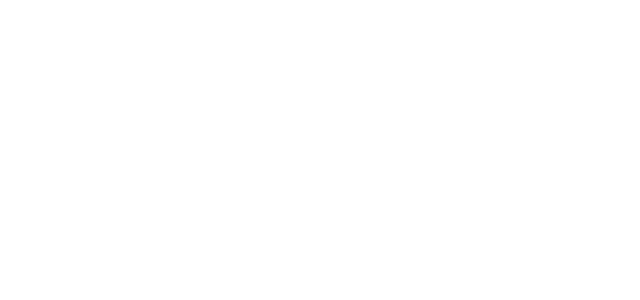
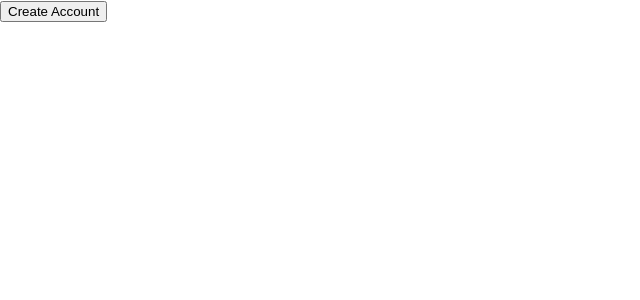
Before and after one commit to Tward9/Recipe_Finder, a React (Create React App) app in the folder Sub_to_Use/client/: page /login in a window 1280 px wide. Before the commit this address had no page. Shown: the top 300 px of the page, without its empty margins (0-640 px from the left). Built offline with nearby package versions, Linux system fonts and the light colour scheme.

Commit message:
Login page switches between rendering login or signup

```diff
--- a/Sub_to_Use/client/src/App.js
+++ b/Sub_to_Use/client/src/App.js
@@ -8,6 +8,7 @@ import Home from './pages/Home';
 import IngredientEntry from './pages/Ingredients';
 import RecipeList from './pages/RecipeList';
 import SuppliesList from './pages/Supplies';
+import Login from './pages/Login';
 
 //components
 
@@ -31,6 +32,7 @@ function App() {
           <Route path='/ingredients' element={<IngredientEntry ingredientFormData={ingredientFormData} setIngredientFormData={setIngredientFormData} checkedSupplies={checkedSupplies} />} />
           <Route path='/recipeList' element={<RecipeList />} />
           <Route path='/supplies' element={<SuppliesList checkedSupplies={checkedSupplies} setCheckedSupplies={setCheckedSupplies} ingredientFormData={ingredientFormData} />} />
+          <Route path='/login' element={<Login />} />
         </Routes>
       </div>
     </Router>
--- a/Sub_to_Use/client/src/pages/Login.js
+++ b/Sub_to_Use/client/src/pages/Login.js
@@ -4,10 +4,52 @@ import LoginForm from '../components/LoginForm'
 import SignUpForm from "../components/SignUpForm";
 
 const Login = () => {
+    const [currentForm, setCurrentForm] = useState("login");
+    const changeFormOption = () => {
+        if (currentForm !== "login") {
+            return (
+                <>
+                    <div className="">
+                        {/* <SignUpForm /> */}
+                        <div className="">
+                            {" "}
+                            <button
+                                id="backToLogin-btn"
+                                className=""
+                                onClick={() => setCurrentForm("login")}
+                            >
+                                Return to Login
+                            </button>{" "}
+                        </div>
+                    </div>
+                </>
 
-    return(
+            );
+        }
+        return (
+            <>
+                <div className="">
+                    {/* <LoginForm /> */}
+                    <div className="">
+                        {" "}
+                        <button
+                            id="createAccount-btn"
+                            className=""
+                            onClick={() => setCurrentForm("signup")}
+                        >
+                            Create Account
+                        </button>{" "}
+                    </div>
+                </div>
+            </>
+
+        );
+    };
+    const handleFormChange = (form) => setCurrentForm(form);
+    return (
         <div>
-
+            {handleFormChange}
+            {changeFormOption()}
         </div>
     )
 };
```
